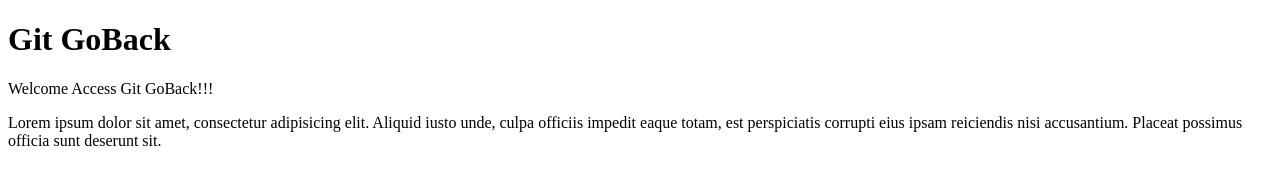
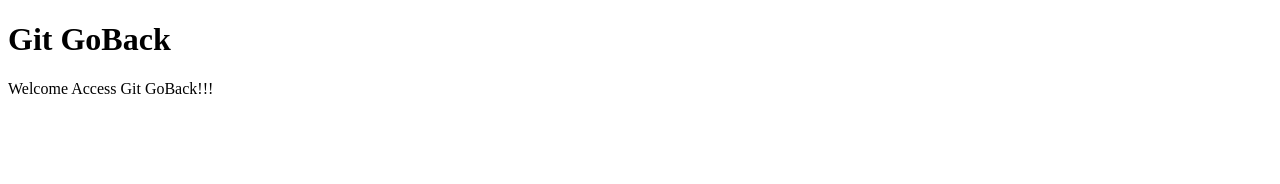
Before and after one commit to zerotofullstack/git-goback, a plain HTML site: page index.html in a window 1280 px wide. Drawn offline with Linux system fonts and the light colour scheme.

Commit message:
Revert "add content for index.html" Commit is has error This reverts commit 5e2f387a8e0666d79094e1a3329b02817f835a51.

```diff
--- a/index.html
+++ b/index.html
@@ -16,6 +16,5 @@
         <![endif]-->
         <h1>Git GoBack</h1>
         <p>Welcome Access Git GoBack!!!</p>
-        <p>Lorem ipsum dolor sit amet, consectetur adipisicing elit. Aliquid iusto unde, culpa officiis impedit eaque totam, est perspiciatis corrupti eius ipsam reiciendis nisi accusantium. Placeat possimus officia sunt deserunt sit.</p>
     </body>
 </html>
```
